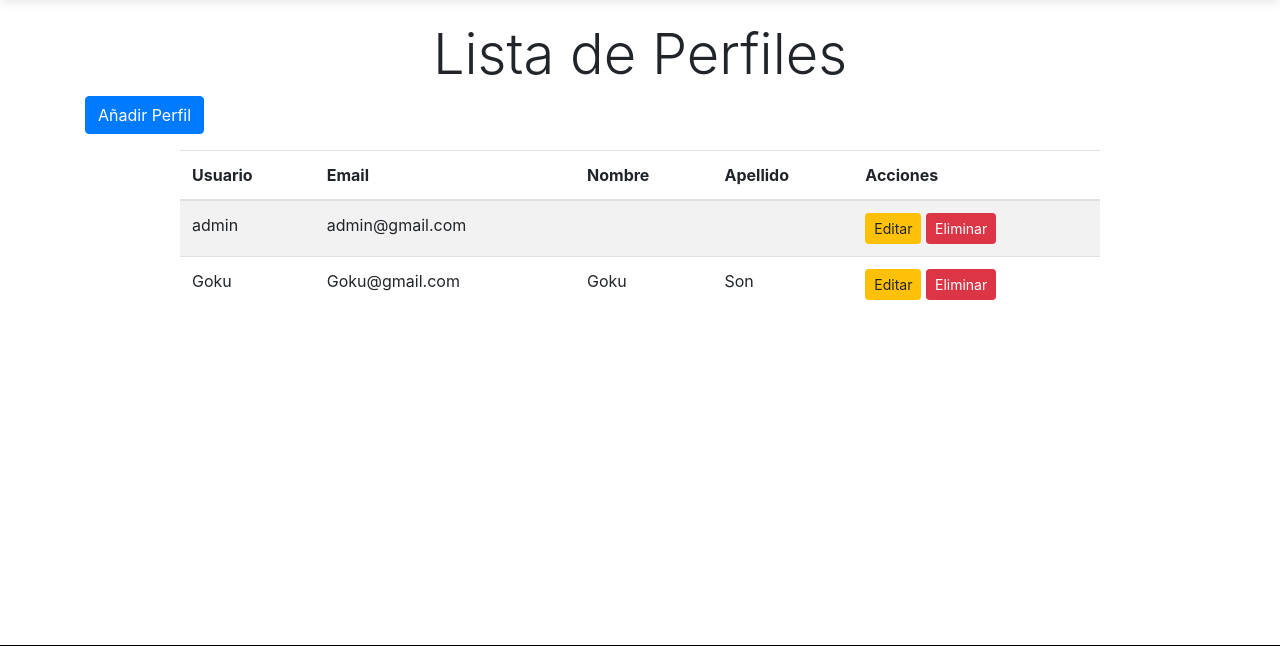
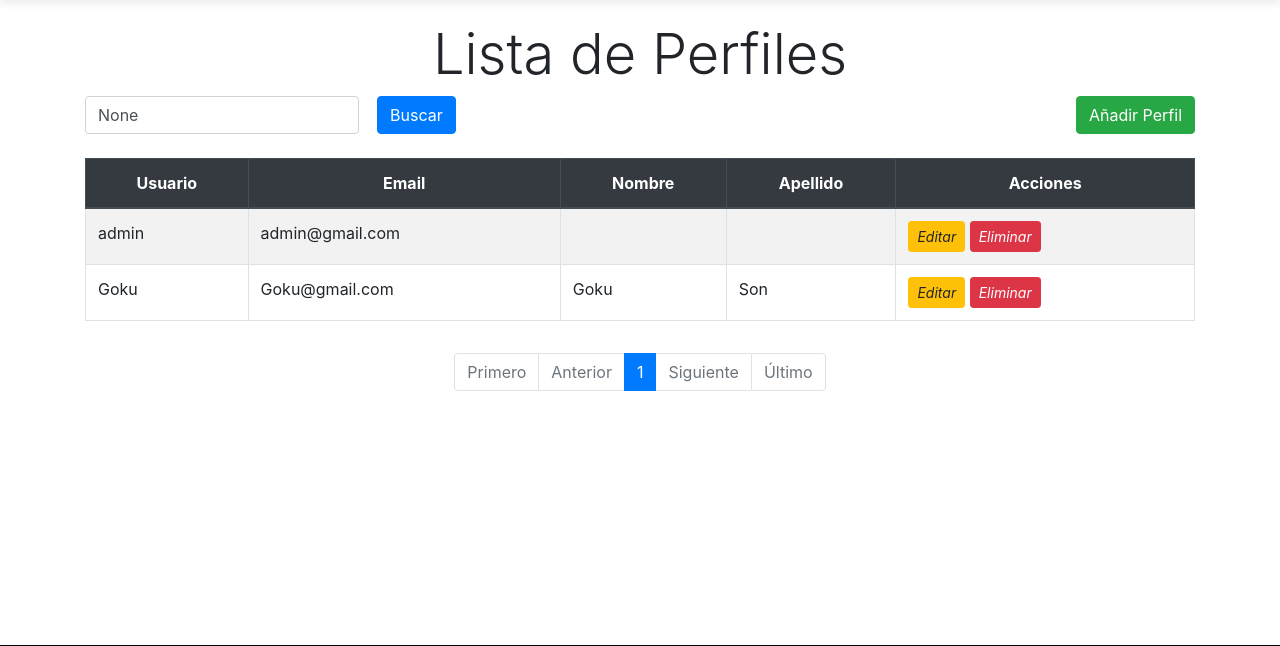
Before and after one commit to MarceloCaballeroo/examen_proyecto, a Django app: page /usuarios/profiles/ in a window 1280 px wide. Shown: the part 75-721 px from the top of the page. Run offline with Django 5.2, Linux system fonts and the light colour scheme; a user stored in the database is signed in; data comes from the database, SQL or seed files in the repository; both versions use the stored data as it was after the commit.

Commit message:
Mejorado el crud y nav

```diff
--- a/examen/static/css/custom.css
+++ b/examen/static/css/custom.css
@@ -175,3 +175,30 @@ body.dark .footer {
 .card:hover {
     transform: scale(1.05);
 }
+
+
+.table-bordered {
+    border: 1px solid #dee2e6;
+}
+
+.table-hover tbody tr:hover {
+    background-color: #f5f5f5;
+}
+
+.table thead th {
+    vertical-align: middle;
+    text-align: center;
+}
+
+.form-inline .form-control {
+    width: auto;
+    display: inline-block;
+}
+
+.form-inline .btn {
+    margin-left: 10px;
+}
+
+.btn-warning .fas, .btn-danger .fas {
+    margin-right: 0;
+}
--- a/examen/templates/base.html
+++ b/examen/templates/base.html
@@ -38,7 +38,8 @@
                                 </a>
                                 <div class="dropdown-menu dropdown-menu-right" aria-labelledby="userDropdown">
                                     {% if user.is_staff %}
-                                        <a class="dropdown-item" href="{% url 'profile_list' %}">Administración</a>
+                                        <a class="dropdown-item" href="{% url 'profile_list' %}">Administración Usuarios</a>
+                                        <a class="dropdown-item" href="{% url 'vehiculo_list' %}">Administración Vehículos</a>
                                     {% endif %}
                                     <a class="dropdown-item" href="{% url 'logout' %}">Cerrar Sesión</a>
                                 </div>
--- a/examen/usuarios/templates/usuarios/profile_list.html
+++ b/examen/usuarios/templates/usuarios/profile_list.html
@@ -1,14 +1,22 @@
 {% extends 'base.html' %}
+{% load form_tags %}
 {% block title %}Lista de Perfiles{% endblock %}
 
 {% block content %}
 <div class="container mt-5 pt-5">
     <h1 class="display-4 text-center">Lista de Perfiles</h1>
-    <a href="{% url 'profile_add' %}" class="btn btn-primary mb-3">Añadir Perfil</a>
+    <div class="d-flex justify-content-between align-items-center mb-4">
+        <form method="get" action="{% url 'profile_list' %}" class="form-inline">
+            <input type="text" name="q" class="form-control mr-2" placeholder="Buscar por nombre de usuario" value="{{ query }}">
+            <button type="submit" class="btn btn-primary">Buscar</button>
+        </form>
+        <a href="{% url 'profile_add' %}" class="btn btn-success">Añadir Perfil</a>
+    </div>
     <div class="row justify-content-center">
-        <div class="col-md-10">
-            <table class="table table-striped">
-                <thead>
+        <div class="col-md-12">
+            <div class="table-responsive">
+                <table class="table table-bordered table-striped table-hover">
+                    <thead class="thead-dark">
                         <tr>
                             <th>Usuario</th>
                             <th>Email</th>
@@ -24,16 +32,67 @@
                                 <td>{{ profile.user.email }}</td>
                                 <td>{{ profile.user.first_name }}</td>
                                 <td>{{ profile.user.last_name }}</td>
-
                                 <td>
-                                <a href="{% url 'profile_edit' profile.pk %}" class="btn btn-warning btn-sm">Editar</a>
-                                <a href="{% url 'profile_delete' profile.pk %}" class="btn btn-danger btn-sm">Eliminar</a>
+                                    <a href="{% url 'profile_edit' profile.pk %}" class="btn btn-warning btn-sm"><i class="fas fa-edit">Editar</i></a>
+                                    <a href="{% url 'profile_delete' profile.pk %}" class="btn btn-danger btn-sm"><i class="fas fa-trash-alt">Eliminar</i></a>
                                 </td>
+                            </tr>
+                        {% empty %}
+                            <tr>
+                                <td colspan="5" class="text-center">No se encontraron perfiles</td>
                             </tr>
                         {% endfor %}
                     </tbody>
                 </table>
             </div>
+            <div class="d-flex justify-content-center mt-3">
+                <nav aria-label="Page navigation">
+                    <ul class="pagination">
+                        {% if profiles.has_previous %}
+                            <li class="page-item">
+                                <a class="page-link" href="?page=1&q={{ query }}">Primero</a>
+                            </li>
+                            <li class="page-item">
+                                <a class="page-link" href="?page={{ profiles.previous_page_number }}&q={{ query }}">Anterior</a>
+                            </li>
+                        {% else %}
+                            <li class="page-item disabled">
+                                <span class="page-link">Primero</span>
+                            </li>
+                            <li class="page-item disabled">
+                                <span class="page-link">Anterior</span>
+                            </li>
+                        {% endif %}
+                        {% for num in profiles.paginator.page_range %}
+                            {% if profiles.number == num %}
+                                <li class="page-item active">
+                                    <span class="page-link">{{ num }}</span>
+                                </li>
+                            {% elif num > profiles.number|add:'-3' and num < profiles.number|add:'3' %}
+                                <li class="page-item">
+                                    <a class="page-link" href="?page={{ num }}&q={{ query }}">{{ num }}</a>
+                                </li>
+                            {% endif %}
+                        {% endfor %}
+                        {% if profiles.has_next %}
+                            <li class="page-item">
+                                <a class="page-link" href="?page={{ profiles.next_page_number }}&q={{ query }}">Siguiente</a>
+                            </li>
+                            <li class="page-item">
+                                <a class="page-link" href="?page={{ profiles.paginator.num_pages }}&q={{ query }}">Último</a>
+                            </li>
+                        {% else %}
+                            <li class="page-item disabled">
+                                <span class="page-link">Siguiente</span>
+                            </li>
+                            <li class="page-item disabled">
+                                <span class="page-link">Último</span>
+                            </li>
+                        {% endif %}
+                    </ul>
+                </nav>
+            </div>
+        </div>
     </div>
 </div>
 {% endblock %}
--- a/examen/usuarios/views.py
+++ b/examen/usuarios/views.py
@@ -4,7 +4,7 @@ from django.contrib.auth.decorators import login_required
 from django.contrib.auth.forms import AuthenticationForm
 from .forms import UserForm, UserEditForm
 from .models import UserProfile
-from django.core.paginator import Paginator
+from django.core.paginator import Paginator, EmptyPage, PageNotAnInteger
 
 def register(request):
     if request.method == "POST":
@@ -46,8 +46,23 @@ def logout_view(request):
 
 @login_required
 def profile_list(request):
-    profiles = UserProfile.objects.all()
-    return render(request, 'usuarios/profile_list.html', {'profiles': profiles})
+    query = request.GET.get('q')
+    profiles_list = UserProfile.objects.all()
+
+    if query:
+        profiles_list = profiles_list.filter(user__username__icontains=query)
+
+    paginator = Paginator(profiles_list, 10)  # Muestra 10 perfiles por página
+    page = request.GET.get('page')
+
+    try:
+        profiles = paginator.page(page)
+    except PageNotAnInteger:
+        profiles = paginator.page(1)
+    except EmptyPage:
+        profiles = paginator.page(paginator.num_pages)
+
+    return render(request, 'usuarios/profile_list.html', {'profiles': profiles, 'query': query})
 
 @login_required
 def profile_add(request):
--- a/examen/vehiculos/templates/vehiculos/vehiculo_list.html
+++ b/examen/vehiculos/templates/vehiculos/vehiculo_list.html
@@ -1,5 +1,6 @@
 {% extends 'base.html' %}
 {% load static %}
+{% load form_tags %}
 
 {% block title %}CRUD Vehiculo{% endblock %}
 
```
Also changed, not shown: examen/db.sqlite3. Lines whose indentation alone changed are shown as unchanged.
